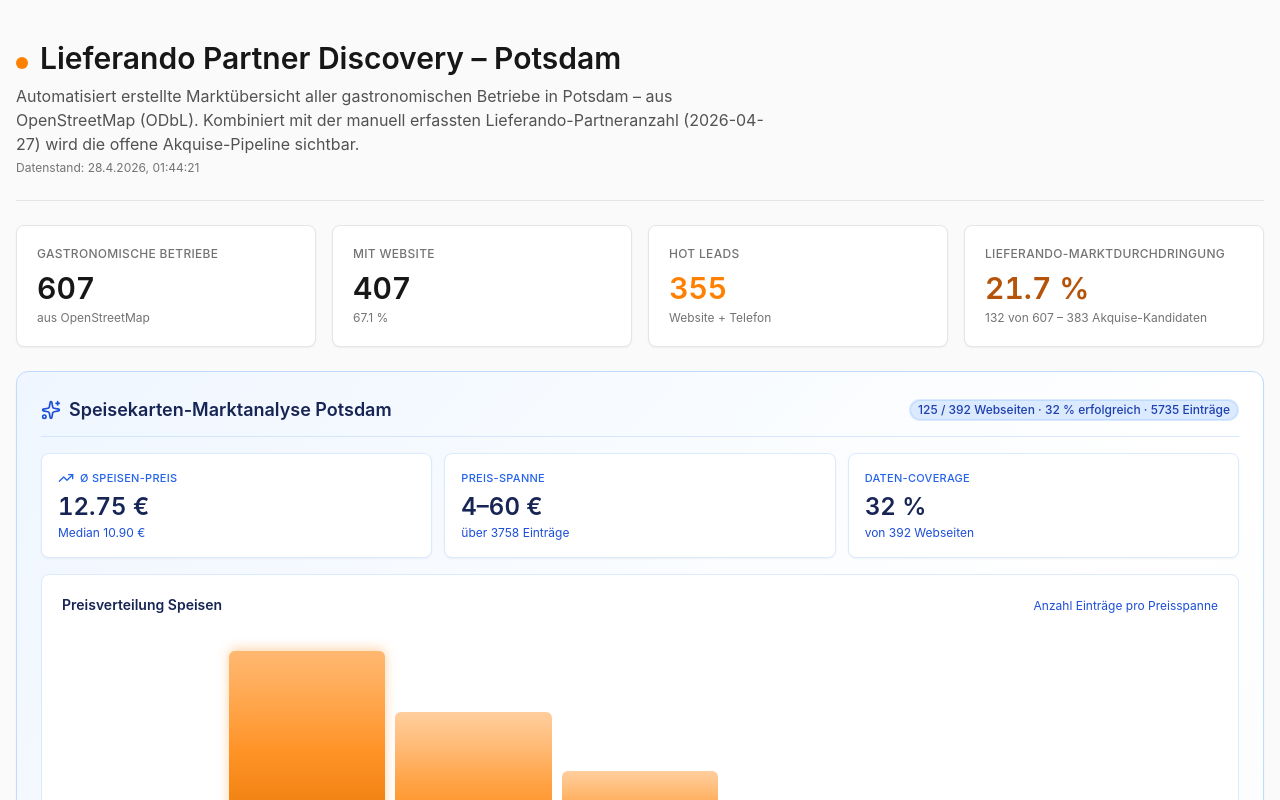
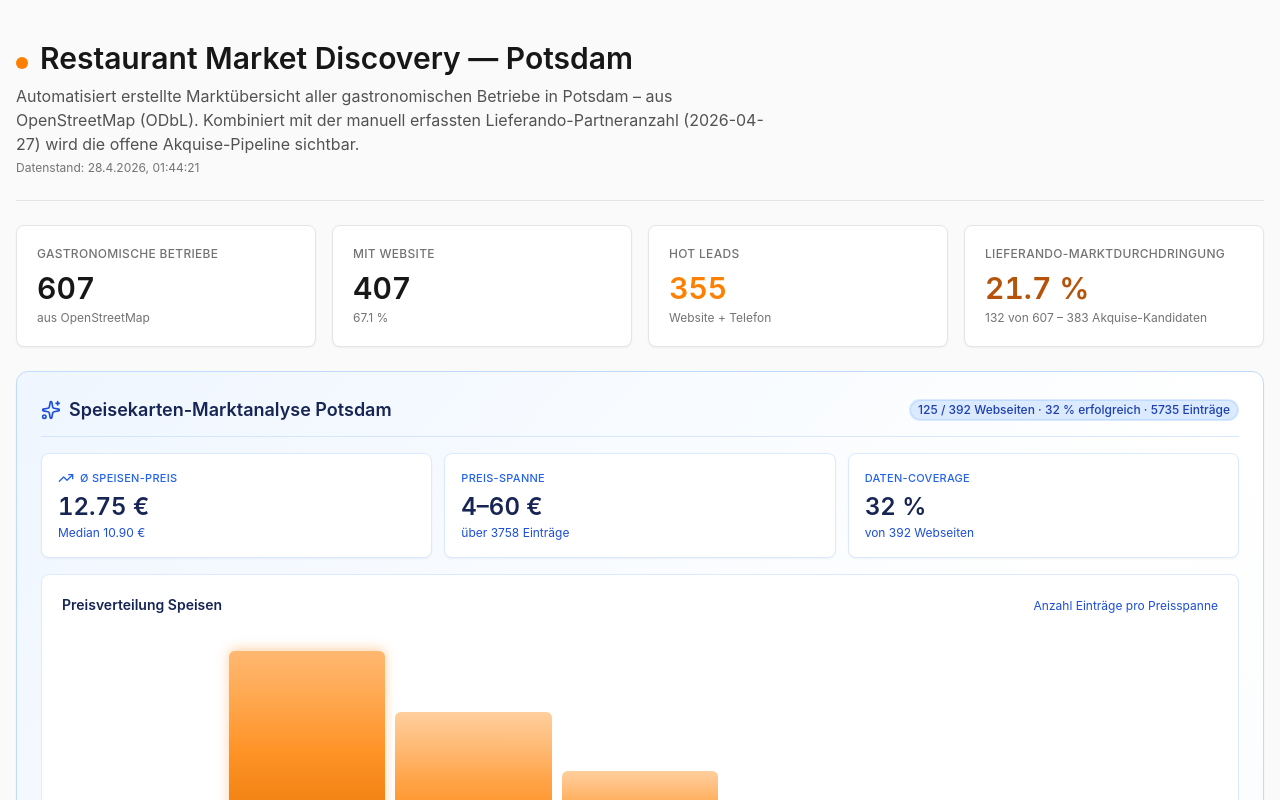
Before and after one commit to Dergeartner/restaurants.proj.mathias.dobbelaere, a Next.js app in the folder web/: page / in a window 1280 px wide. Shown: the top 800 px of the page. Built offline with nearby package versions, Linux system fonts and the light colour scheme.

Commit message:
Rebrand: 'Lieferando Partner Discovery' -> 'Restaurant Market Discovery' (neutraler Titel statt direkter Konzern-Name)

```diff
--- a/web/app/layout.tsx
+++ b/web/app/layout.tsx
@@ -3,9 +3,9 @@
 import "leaflet/dist/leaflet.css";
 
 export const metadata: Metadata = {
-  title: "Lieferando Partner Discovery – Potsdam",
+  title: "Restaurant Market Discovery — Potsdam",
   description:
-    "Automatisiert erstellte Marktübersicht aller gastronomischen Betriebe in Potsdam aus OpenStreetMap-Daten – inkl. Akquise-Pipeline für Lieferando-Sales.",
+    "Sales-Discovery-Tool für den Gastromarkt Potsdam: priorisierte Akquise-Targets, Decision-Maker-Daten und Cluster-Analyse aus öffentlichen Datenquellen.",
 };
 
 export default function RootLayout({ children }: { children: React.ReactNode }) {
--- a/web/app/page.tsx
+++ b/web/app/page.tsx
@@ -187,7 +187,7 @@
       <div className="flex items-baseline gap-3">
         <span className="inline-block h-3 w-3 rounded-full bg-lieferando" />
         <h1 className="text-2xl font-semibold text-neutral-900 lg:text-3xl">
-          Lieferando Partner Discovery – Potsdam
+          Restaurant Market Discovery — Potsdam
         </h1>
       </div>
       <p className="mt-2 max-w-3xl text-sm text-neutral-600 lg:text-base">
--- a/web/lib/excel-export.ts
+++ b/web/lib/excel-export.ts
@@ -110,7 +110,7 @@
   ).length;
 
   const summary: (string | number)[][] = [
-    ["Lieferando Partner Discovery — Potsdam"],
+    ["Restaurant Market Discovery — Potsdam"],
     [""],
     ["Export erstellt am", new Date().toLocaleString("de-DE")],
   ];
```
Also changed, not shown: 2 other files (tests, documents, lock files or other folders).
